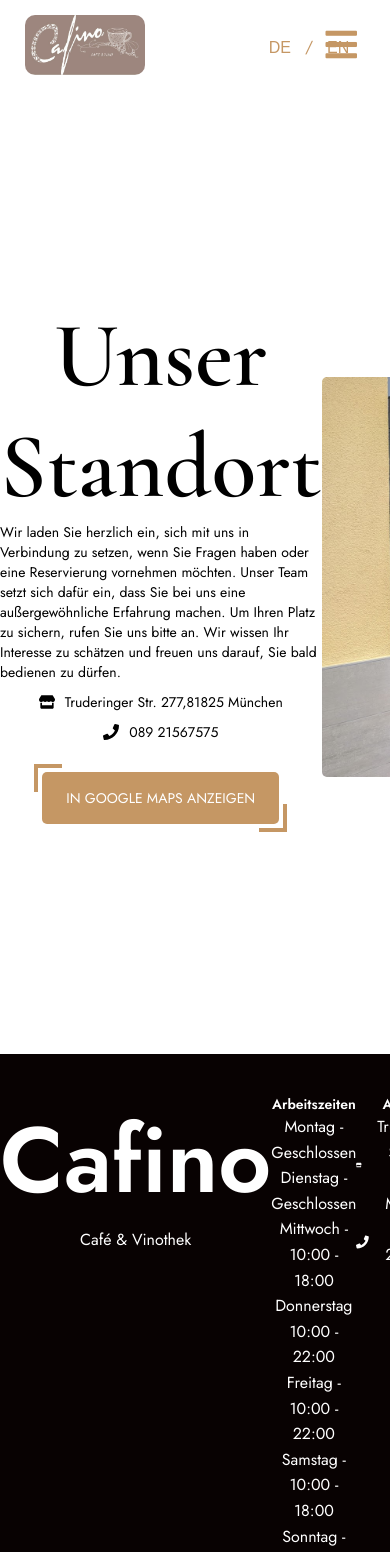
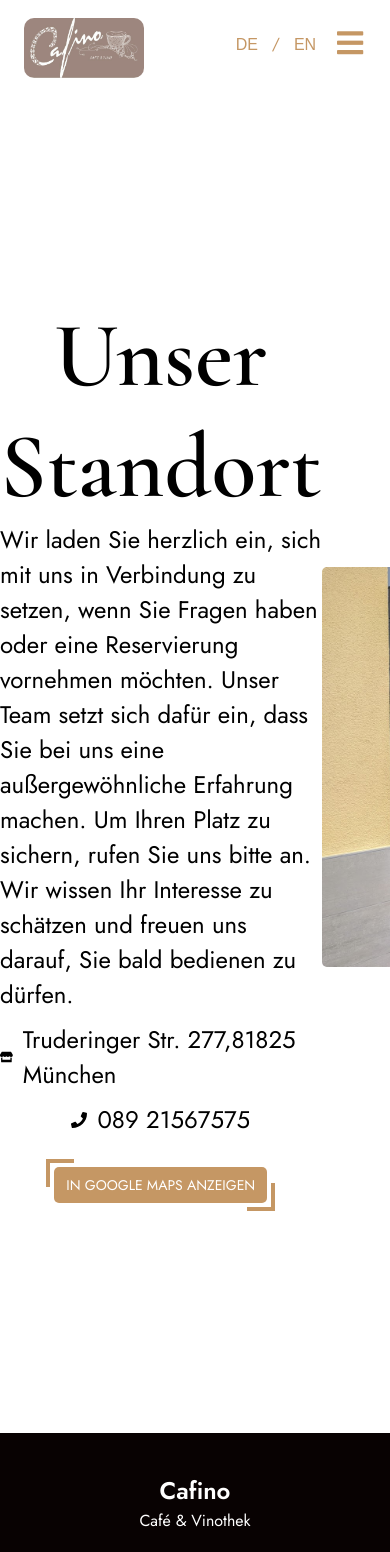
Before and after one commit to ececmk/cafino, a React (Create React App) app: page /contact in a window 390 px wide. Shown: the top 1552 px of the page. Built offline with nearby package versions, Linux system fonts and the light colour scheme.

Commit message:
home page responsive design applied

```diff
--- a/src/Components/GlobalComponents/Footer/Footer.css
+++ b/src/Components/GlobalComponents/Footer/Footer.css
@@ -4,7 +4,6 @@
   color: var(--text-color-light);
   font-family: var(--body-font);
   font-weight: var(--font-weight-bold);
-
 }
 
 .footer-wrapper {
@@ -18,7 +17,7 @@
   font-size: var(--font-size-heading);
 }
 
-.footer-wrapper h3  {
+.footer-wrapper h3 {
   font-size: var(--font-size-text);
 }
 
@@ -29,10 +28,33 @@
 
 .contact {
 display: flex;
-    align-items: center;
 
+  text-align: center;
 }
 
 .contact p {
   margin-left: 10px;
 }
+
+@media (max-width: 767px) {
+  .footer-wrapper {
+    flex-direction: column;
+    justify-content: center;
+    align-items: center;
+  }
+  .footer-wrapper h1 {
+    font-size: var(--font-size-heading-mobile);
+  }
+
+  .footer-wrapper h3 {
+    font-size: var(--font-size-text-mobile);
+  }
+
+  .footer-title {
+    margin-bottom: 20px;
+  }
+
+  .working-hours {
+    display: none;
+  }
+}
--- a/src/Components/GlobalComponents/Footer/Footer.js
+++ b/src/Components/GlobalComponents/Footer/Footer.js
@@ -10,11 +10,11 @@
     return (
         <main className='footer'>
             <section className='footer-wrapper' >
-                <div>
+                <div className='footer-title'>
                     <h1>Cafino</h1>
                     <p>Café & Vinothek</p>
                 </div>
-                <div>
+                <div className='working-hours'>
                     <h3>{translate('working-hours-title')}</h3>
                     <p>{translate('working-hours-m')}</p>
                     <p>{translate('working-hours-tu')}</p>
--- a/src/Components/GlobalComponents/Navbar/Navbar.css
+++ b/src/Components/GlobalComponents/Navbar/Navbar.css
@@ -121,7 +121,7 @@
   margin: 10px;
 }
 
-nav .menu {
+.mobile-menu-icon {
   display: none;
   position: absolute;
   top: 12px;
@@ -130,22 +130,20 @@
   height: 64px;
 }
 
-@media only screen and (max-width: 640px) {
+@media (max-width: 767px) {
 
-  nav .menu {
-    display: block;
-    background-color: transparent;
-    color: var(--text-color-gold);
-    border: none;
+  nav {
+    height: 90px;
   }
 
   .cafinoLogo {
-    display: flex;
-    position: absolute;
-    top: 15px;
-    left: 25px;
     width: 120px;
     height: 60px;
+    left: 24px;
+  }
+
+  .social-icons {
+    display: none;
   }
 
   .nav-links {
@@ -153,37 +151,34 @@
   }
 
   .nav-links-mobile {
-
     display: block;
     position: absolute;
     width: 100%;
     list-style: none;
-    background-color: var(--bg-light);
+    background-color:var(--bg-light);
     left: 0;
-    top: 100px;
+    top: 74px;
     transition: all 0.5s ease-out;
+    z-index: 1;
   }
 
-  .nav-links li {
+  nav ul li {
+    color:var(--bg-gold);
+    text-align: center;
     padding: 32px;
     margin: 6px 0;
     width: 100%;
     transition: all 0.5s ease;
   }
 
-  nav ul li a {
+  .mobile-menu-icon {
+    display: block;
+    position: absolute;
+    font-size: 30px;
     color: var(--text-color-gold);
-    text-align: start;
-  }
+    background-color:transparent;
+    border: none;
+    outline: none;
+}
 
-  .menu i {
-    position: absolute;
-    font-size: 36px;
-    top: 15px;
-    right: 25px;
-  }
-
-  .social-icon {
-    display: none;
-  }
 }
--- a/src/Components/GlobalComponents/Navbar/Navbar.js
+++ b/src/Components/GlobalComponents/Navbar/Navbar.js
@@ -14,9 +14,9 @@
 
     const toggleMobileMenu = () => {
         setIsMobile(!isMobile);
-      };
 
 
+      };
 
     useEffect(() => {
         const handleScroll = () => {
@@ -56,7 +56,7 @@
             <a href="https://www.instagram.com/cafino_muenchen/" target="_blank" rel="noreferrer"><FaInstagram className="social-icon"/></a>
             <a href="https://www.facebook.com/profile.php?id=100063610090685" target="_blank" rel="noreferrer"><FaFacebook className="social-icon" /></a>
             </div>
-            <button className="menu" onClick={toggleMobileMenu}>
+            <button className='mobile-menu-icon' onClick={toggleMobileMenu}>
                 {isMobile ? <i className="fas fa-times"></i> : <i className="fas fa-bars"></i>}
             </button>
         </nav>
--- a/src/Components/HomeComponents/FoodSlider/FoodSlider.css
+++ b/src/Components/HomeComponents/FoodSlider/FoodSlider.css
@@ -5,7 +5,7 @@
 }
 
 .slide-wrapper h2 {
-    color: var( --text-color-gold);
+  color: var(--text-color-gold);
   font-family: var(--heading-font);
   font-size: var(--font-size-subheading);
   font-weight: var(--font-weight-bold);
@@ -29,20 +29,13 @@
   border-radius: 5px;
 }
 
- .btn-gold {
-    display: flex;
-      background-color: var(--bg-gold);
-      padding: 16px 24px;
-      border: none;
-      border-radius: 5px;
-      margin: 30px auto;
-      color: var(--text-color-light);
-      font-family: var(--secondary-font);
-      font-size: var(--font-size-text);
-      font-weight: var(--font-weight-bold);
-      text-transform: var( --font-uppercase-transform);
+.slide-wrapper a {
+  text-decoration: none;
 }
 
-.slide-wrapper a{
-  text-decoration: none;
+@media (max-width: 767px) {
+
+.slide-wrapper h2 {
+  font-size: var(--font-size-heading-mobile);
 }
+}
--- a/src/Components/HomeComponents/Header/Header.css
+++ b/src/Components/HomeComponents/Header/Header.css
@@ -3,12 +3,11 @@
 }
 
 .heading-wrapper{
-    color: var( --text-color-light);
-    font-family: var( --heading-font);
+    color: var(--text-color-light);
+    font-family: var(--heading-font);
     position: relative;
     top: 300px;
     left: 300px;
-    z-index: 999;
     max-width: 900px;
     text-align: center;
 }
@@ -23,35 +22,23 @@
     font-weight: var(--font-weight-bold);
 }
 
-
-
-@media only screen and (max-width: 640px) {
+@media (max-width: 767px) {
+    .header {
+        height: 400px;
+    }
 
     .heading-wrapper{
-
         position: relative;
-        top: 150px;
-        left: 100px;
-        z-index: 999;
+        top: 120px;
+        left: 60px;
         max-width: 400px;
-        text-align: center;
     }
     .heading-wrapper h3{
         font-size: var(--font-size-heading-mobile);
     }
+
     .heading-wrapper h5 {
         font-size: var(--font-size-subheading-mobile);
     }
 
-    .btn-light {
-
-        font-size: var(--font-size-text-mobile);
-        padding: 12px 18px;
-        border: none;
-        border-radius: 5px;
-
-    }
-
-
-
 }
--- a/src/Components/HomeComponents/Reviews/Reviews.css
+++ b/src/Components/HomeComponents/Reviews/Reviews.css
@@ -5,12 +5,10 @@
   height: 360px;
   color: var(--text-color-light);
   position: relative;
-
 }
 
 .review p {
   font-family: var(--secondary-font);
-  max-width: 800px;
   margin: 0 auto;
   padding-top: 50px;
   text-align: center;
@@ -43,7 +41,7 @@
   right: 200px;
 }
 
-.slick-arrow{
+.slick-arrow {
   border-color: transparent;
   background-color: transparent;
   font-size: var(--font-size-text);
@@ -54,13 +52,39 @@
 }
 
 .slick-prev {
-    position: absolute;
-    top: 128px;
-    left: 50px;
+  position: absolute;
+  top: 148px;
+  left: 50px;
 }
 
 .slick-next {
-    position: absolute;
-    top: 148px;
-    right: 50px;
+  position: absolute;
+  top: 148px;
+  right: 50px;
 }
+
+@media (max-width: 767px) {
+  .review {
+    height: 240px;
+  }
+
+  .review p {
+    padding-top: 50px;
+    max-width: 300px;
+  }
+
+  .info {
+    font-size: var(--font-size-subheading-mobile);
+    height: 120px;
+  }
+
+  .author {
+    font-size: var(--font-size-text-mobile);
+  }
+
+  .slick-arrow {
+    font-size: var(--font-size-text-mobile);
+    width: 20px;
+    height: 20px;
+  }
+}
--- a/src/Languages/LanguageSelector/LanguageSelector.css
+++ b/src/Languages/LanguageSelector/LanguageSelector.css
@@ -29,7 +29,6 @@
 
 @media only screen and (max-width: 640px) {
   .language-selector{
-    bottom: 12px;
-    left: 140px;
+    left: -60px;
   }
 }
--- a/src/Pages/Home/Home.css
+++ b/src/Pages/Home/Home.css
@@ -1,11 +1,8 @@
-.hero-section{
+.hero-section {
   display: flex;
   flex-direction: column;
   align-items: center;
   justify-content: center;
-}
-
-.hero-section{
   text-align: center;
 }
 
@@ -40,24 +37,11 @@
   margin: 60px 20px;
   border-radius: 5%;
   position: relative;
-
 }
 
 .hero-images-wrapper img:nth-child(2) {
   position: relative;
-    top:100px;
-
-  }
-
-
-
-.hero-section button a {
-    color: var(--text-color-light);
-    text-decoration: none;
-    font-family: var(--secondary-font);
-    font-size: var(--font-size-text);
-    font-weight: var(--font-weight-bold);
-    text-transform: var( --font-uppercase-transform);
+  top: 100px;
 }
 
 .follow-insta {
@@ -65,7 +49,7 @@
   margin-bottom: 100px;
   width: 100%;
   height: 760px;
-    background-image: url('../../../public/instagram-bg.png');
+  background-image: url("../../../public/instagram-bg.png");
   background-size: cover;
   display: flex;
   justify-content: center;
@@ -78,14 +62,46 @@
   border: none;
   border-radius: 50%;
   margin: 0 auto;
-    background-color: var( --bg-light);
-
+  background-color: var(--bg-light);
 }
 
 .follow-insta p {
   width: 170px;
-    color: var( --bg-gold);
+  color: var(--bg-gold);
   font-family: var(--secondary-font);
   font-size: var(--font-size-subheading);
   font-weight: var(--font-weight-bold);
 }
+
+@media (max-width: 767px) {
+  .hero-section h4 {
+    font-size: var(--font-size-text-mobile);
+  }
+  .hero-section h3 {
+    font-size: var(--font-size-heading-mobile);
+  }
+
+  .hero-section p {
+    max-width: 400px;
+    font-size: var(--font-size-text-mobile);
+  }
+
+  .hero-images-wrapper img {
+    max-width: 120px;
+    max-height: 250px;
+    margin: 30px 10px;
+  }
+
+  .follow-insta {
+    height: 300px;
+  }
+
+  .follow-insta button {
+    padding: 30px 30px;
+  }
+
+  .follow-insta p {
+    width: 70px;
+    font-size: var(--font-size-subheading-mobile);
+  }
+}
--- a/src/index.css
+++ b/src/index.css
@@ -21,9 +21,9 @@
   --font-size-heading: 92px;
   --font-size-subheading: 36px;
   --font-size-text: 24px;
-  --font-size-heading-mobile: 36px;
-  --font-size-subheding-mobile: 24px;
-  --font-size-text: 14px;
+  --font-size-heading-mobile: 24px;
+  --font-size-subheding-mobile: 16px;
+  --font-size-text-mobile: 14px;
   --nav-font: Jost, sans-serif;
   --nav-font-size: 24px;
   --nav-font-weight: 400;
@@ -36,22 +36,24 @@
 }
 
 .btn {
-  max-width: 300px;
-  max-height: 80px;
   display: flex;
   align-items: center;
   justify-content: center;
   font-family: var(--secondary-font);
   font-size: var(--font-size-text);
-  font-weight: var(--font-weight-bold);
   text-transform: var(--font-uppercase-transform);
   cursor: pointer;
   text-decoration: none;
+  padding: 16px 24px;
+  border: none;
+  border-radius: 5px;
 }
 
 .btn-gold {
+  display: flex;
   position: relative;
   background-color: var(--bg-gold);
+  margin: 30px auto;
   color: var(--text-color-light);
 }
 
@@ -87,11 +89,12 @@
 
 .btn-light {
   position: relative;
-  left: 280px;
+  display: flex;
   background-color: var(--bg-light);
+  margin: 30px auto;
   color: var(--text-color-dark);
-  margin-top: 30px;
 }
+
 
 .btn-light:before{
   content: '';
@@ -123,10 +126,10 @@
   transition: all 0.25s;
 }
 
-@media only screen and (max-width: 640px) {
-  .btn-light {
-    position: relative;
-    left: 120px;
+@media (max-width: 767px) {
+  .btn {
+    font-size: var(--font-size-text-mobile);
+    padding: 8px 12px;
+  }
 
-  }
 }
```
Lines whose indentation alone changed are shown as unchanged.
